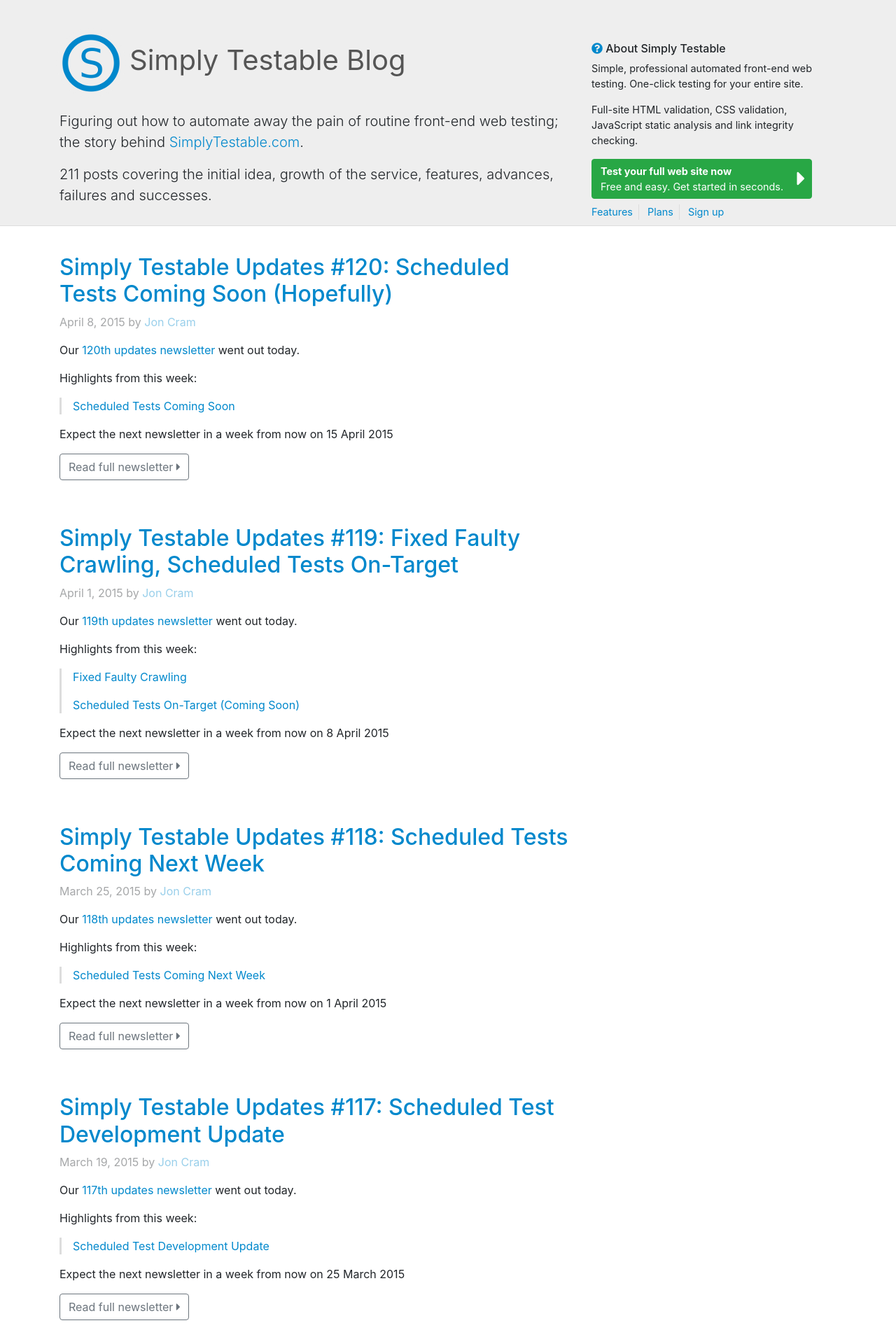
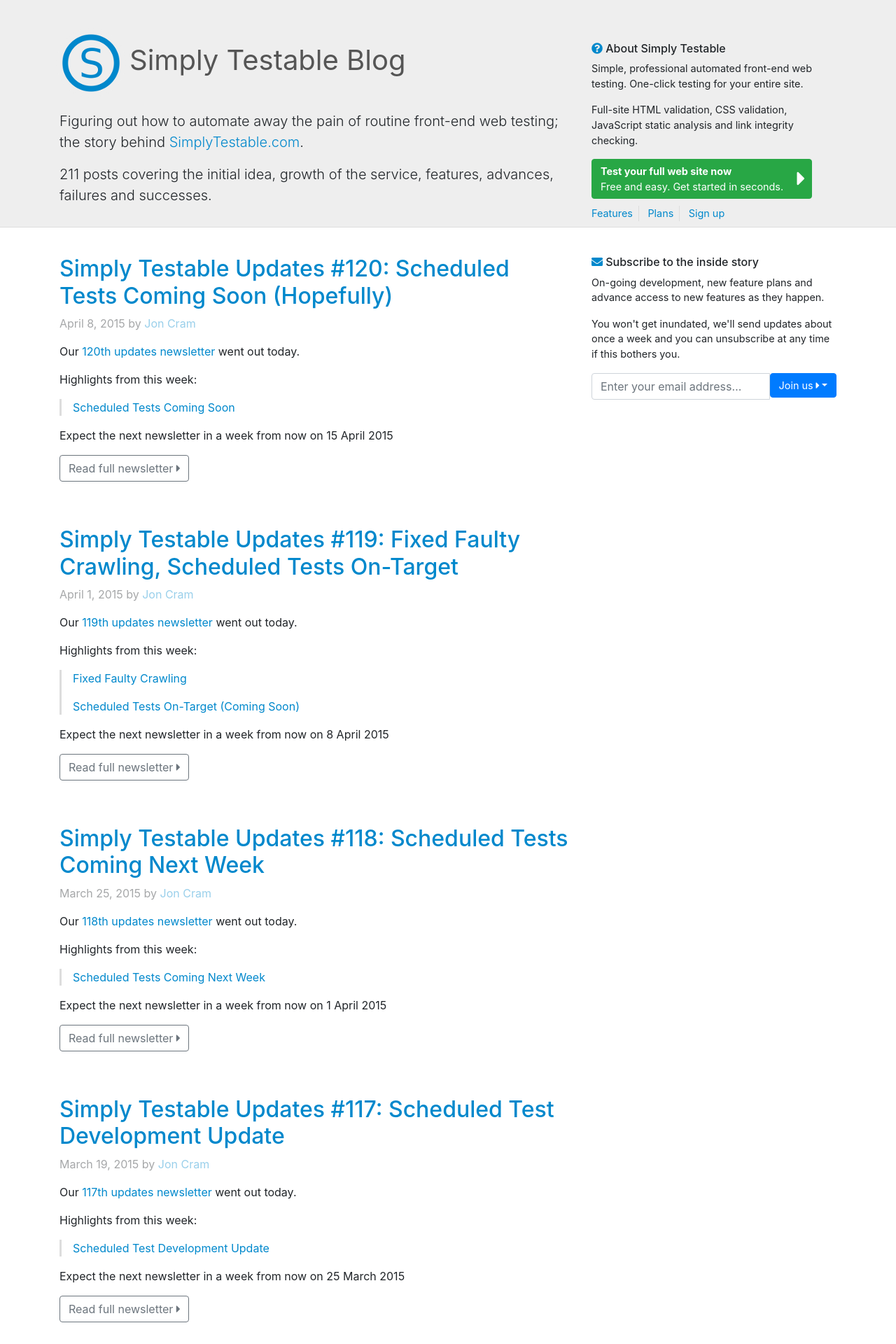
Before and after one commit to webignition/blog.simplytestable.com, a Jekyll site: the page built from index.html, in a window 1280 px wide. Shown: the top 1920 px of the page at 70% size. Built offline with Jekyll 4.4.1, drawn with Linux system fonts in a browser that asks for light colours; nearby versions of some CDN libraries; comment, search, counter and statistics services are not loaded.

Commit message:
sidebar styling (partial)

```diff
--- a/_includes/sidebar/about.html
+++ b/_includes/sidebar/about.html
@@ -1,5 +1,5 @@
-<h2>
-    <i class="fa fa-question-circle header-icon"></i>
+<h2 class="sidebar-heading">
+    <i class="fa fa-question-circle sidebar-icon"></i>
     About Simply Testable
 </h2>
 <p class="tagline">
--- a/_includes/sidebar/newsletter.html
+++ b/_includes/sidebar/newsletter.html
@@ -1,7 +1,7 @@
 <div class="section newsletter">
     <form class="" action="https://simplytestable.us5.list-manage.com/subscribe/post?u=ac75e33d993d2b502e333ddd0&amp;id=311aedc7f4" method="post">
-        <h2>
-            <i class="fa fa-envelope"></i>
+        <h2 class="sidebar-heading">
+            <i class="fa fa-envelope sidebar-icon"></i>
             Subscribe to the inside story
         </h2>
         <p>
--- a/_layouts/default.html
+++ b/_layouts/default.html
@@ -15,10 +15,15 @@
                         {% include posts/post.html %}
                         {% endif %}
                     </div>
+                    <div class="col-lg-4 sidebar">
+                        {% include sidebar/newsletter.html %}
+                    </div>
                 </div>
             </div>
         </main>
 
+
+
         {% include component/script_twitter.html %}
     </body>
 </html>
--- a/assets/css/foo.css
+++ b/assets/css/foo.css
@@ -57,27 +57,8 @@ header .name:before {
   margin-top: 42px;
 }
 
-.sidebar {
-
-}
-
 .header-sidebar {
   margin-top: 20px;
-}
-
-.header-icon {
-  color: #08C;
-}
-
-.header-sidebar h2 {
-  font-size: 1rem;
-}
-
-.header-sidebar .start-new-test-form,
-.header-sidebar .start-new-test-form .btn,
-.header-sidebar p,
-.header-sidebar .areas {
-  font-size: 0.9rem;
 }
 
 header .areas {
@@ -385,3 +366,29 @@ blockquote  .avatar-tom-batey {
 .older-control .newer-older-icon {
   right: 15px;
 }
+
+.sidebar {
+
+}
+
+.sidebar .sidebar-icon {
+  color: #08c;
+}
+
+.sidebar .sidebar-heading {
+  font-size: 1rem;
+}
+
+.sidebar a,
+.sidebar p,
+.sidebar .btn,
+.sidebar li {
+  font-size: 0.9rem;
+}
+
+/*.header-sidebar .start-new-test-form,*/
+/*.header-sidebar .start-new-test-form .btn,*/
+/*.header-sidebar p,*/
+/*.header-sidebar .areas {*/
+  /*font-size: 0.9rem;*/
+/*}*/
```
